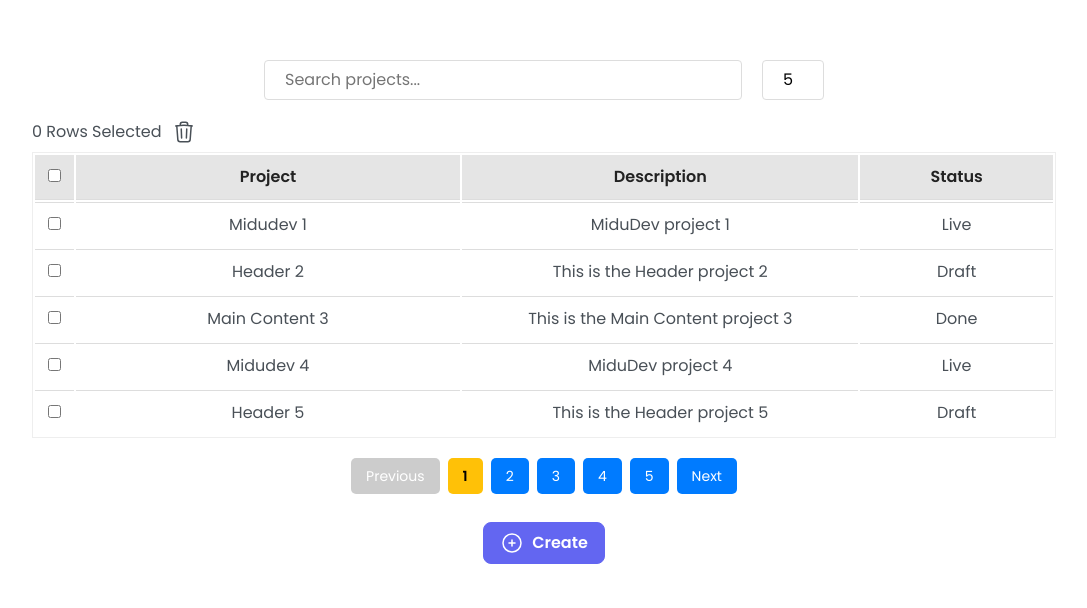
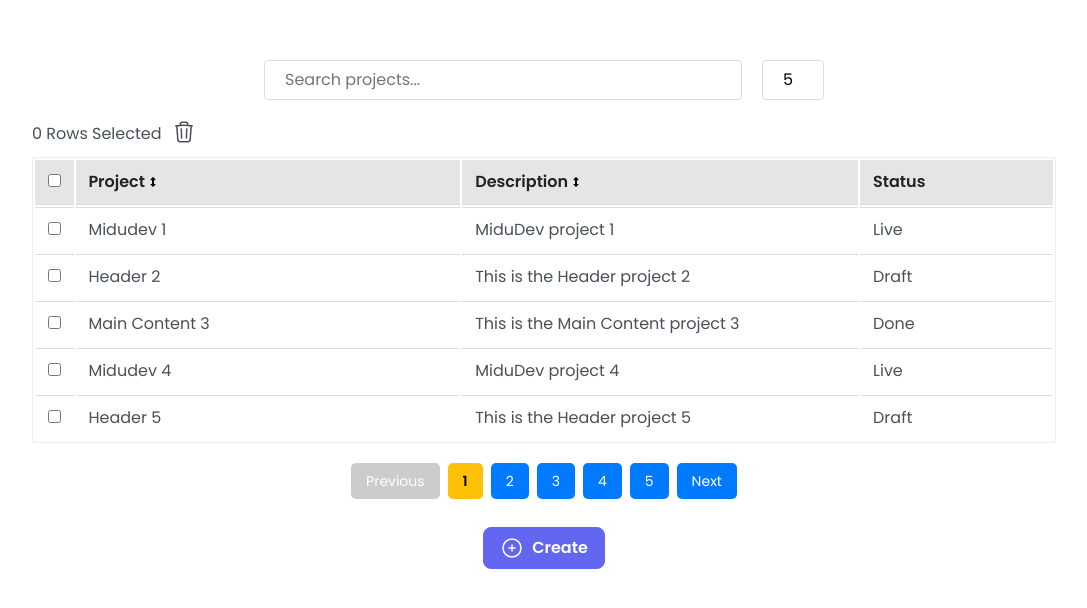
Before and after one commit to hilmisarioglu/react-table, a React (Create React App) app in the folder my-react-table/: page / in a window 1280 px wide. Shown: the part 160-768 px from the top of the page, without its empty margins (96-1183 px from the left). Built offline with nearby package versions, Linux system fonts and the light colour scheme.

Commit message:
icons added

```diff
--- a/my-react-table/src/components/Icons/Icons.jsx
+++ b/my-react-table/src/components/Icons/Icons.jsx
@@ -49,3 +49,34 @@ export const PlusIcon = () => (
     />
   </svg>
 );
+
+export const UpDown = () => (
+  <svg
+    xmlns="http://www.w3.org/2000/svg"
+    viewBox="0 0 256 512"
+    width="16px"
+    height="10px"
+  >
+    <path d="M145.6 7.7C141 2.8 134.7 0 128 0s-13 2.8-17.6 7.7l-104 112c-6.5 7-8.2 17.2-4.4 25.9S14.5 160 24 160H80V352H24c-9.5 0-18.2 5.7-22 14.4s-2.1 18.9 4.4 25.9l104 112c4.5 4.9 10.9 7.7 17.6 7.7s13-2.8 17.6-7.7l104-112c6.5-7 8.2-17.2 4.4-25.9s-12.5-14.4-22-14.4H176V160h56c9.5 0 18.2-5.7 22-14.4s2.1-18.9-4.4-25.9l-104-112z" />
+  </svg>
+);
+export const Up = () => (
+  <svg
+    xmlns="http://www.w3.org/2000/svg"
+    viewBox="0 0 320 512"
+    width="16px"
+    height="10px"
+  >
+    <path d="M318 177.5c3.8-8.8 2-19-4.6-26l-136-144C172.9 2.7 166.6 0 160 0s-12.9 2.7-17.4 7.5l-136 144c-6.6 7-8.4 17.2-4.6 26S14.4 192 24 192H96l0 288c0 17.7 14.3 32 32 32h64c17.7 0 32-14.3 32-32l0-288h72c9.6 0 18.2-5.7 22-14.5z" />
+  </svg>
+);
+export const Down = () => (
+  <svg
+    xmlns="http://www.w3.org/2000/svg"
+    viewBox="0 0 320 512"
+    width="16px"
+    height="10px"
+  >
+    <path d="M2 334.5c-3.8 8.8-2 19 4.6 26l136 144c4.5 4.8 10.8 7.5 17.4 7.5s12.9-2.7 17.4-7.5l136-144c6.6-7 8.4-17.2 4.6-26s-12.5-14.5-22-14.5l-72 0 0-288c0-17.7-14.3-32-32-32L128 0C110.3 0 96 14.3 96 32l0 288-72 0c-9.6 0-18.2 5.7-22 14.5z" />
+  </svg>
+);
--- a/my-react-table/src/components/table/Table/Table.jsx
+++ b/my-react-table/src/components/table/Table/Table.jsx
@@ -8,7 +8,7 @@ import { TrashIcon } from "../../Icons/Icons";
 
 export default function Table(props) {
   const { openModal, onEditData, onDeleteData, tableData, settings } = props;
-  const projects = tableData;
+  const projects = tableData || [];
   const [sortConfig, setSortConfig] = useState({
     key: null,
     direction: "",
@@ -34,6 +34,7 @@ export default function Table(props) {
   };
 
   const sortedObjects = useMemo(() => {
+    if (!projects.length) return [];
     let sortableProjects = [...projects];
     if (
       sortConfig.key &&
@@ -66,10 +67,14 @@ export default function Table(props) {
     onEditData(formState);
   };
 
+  const handleDeleteSelected = () => {
+    onDeleteData(selectedRows);
+  };
+
   const [currentPage, setCurrentPage] = useState(1);
   const [itemsPerPage, setItemsPerPage] = useState(5);
   const [columns, setColumns] = useState([]);
-  const pageOptions = settings[0].pageOptions;
+  const pageOptions = settings?.[0]?.pageOptions || [5, 10, 20];
   const lastItemIndex = currentPage * itemsPerPage;
   const firstItemIndex = lastItemIndex - itemsPerPage;
   const currentItems = filteredObjects.slice(firstItemIndex, lastItemIndex);
@@ -104,14 +109,14 @@ export default function Table(props) {
       setSelectedRows(newSelection);
     }
   };
+  useEffect(() => {
+    setSelectedRows([]);
+  }, [tableData]);
 
-  useEffect(() => {
-    console.log("selectedRows", selectedRows);
-  }, [selectedRows]);
+  if (!projects || projects.length === 0) {
+    return <div>Loading...</div>;
+  }
 
-  if (!projects) {
-    return <div>Loading</div>;
-  }
   return (
     <div className="table-container">
       <div className="search-container">
@@ -139,7 +144,9 @@ export default function Table(props) {
           {!selectedRows.length || selectedRows.length > 1 ? "s " : " "}
           Selected
         </span>{" "}
-        <TrashIcon />
+        <div onClick={handleDeleteSelected}>
+          <TrashIcon />
+        </div>
       </div>
       <table className="table">
         <THead
--- a/my-react-table/src/components/table/TableCell/TableCell.css
+++ b/my-react-table/src/components/table/TableCell/TableCell.css
@@ -3,6 +3,10 @@
     padding: 8px;
     cursor: pointer;
     transition: 0.3s;
+}
+
+.table-content{
+    text-align: left;
 }
 
 .edit-icon{
--- a/my-react-table/src/components/table/TableCell/TableCell.jsx
+++ b/my-react-table/src/components/table/TableCell/TableCell.jsx
@@ -52,7 +52,7 @@ const TableCell = (props) => {
           autoFocus
         />
       ) : (
-        <div>
+        <div className="table-content">
           {content}
           {hover && !isCurrentlyEdited && isEditable && (
             <span className="edit-icon" onClick={toggleEdit}>
--- a/my-react-table/src/components/table/TableHeaderCell/TableHeaderCell.css
+++ b/my-react-table/src/components/table/TableHeaderCell/TableHeaderCell.css
@@ -0,0 +1,3 @@
+.table-column-header{
+    text-align: left;
+}
--- a/my-react-table/src/components/table/TableHeaderCell/TableHeaderCell.jsx
+++ b/my-react-table/src/components/table/TableHeaderCell/TableHeaderCell.jsx
@@ -1,14 +1,23 @@
 import React from "react";
 import PropTypes from "prop-types";
 import "./TableHeaderCell.css";
+import { Up, Down, UpDown } from "../../Icons/Icons";
 
 const TableHeaderCell = (props) => {
-  const { label, columnWidth, sortConfig, onHeaderCellClick,showSortArrowIcon } = props;
+  const {
+    label,
+    columnWidth,
+    sortConfig,
+    onHeaderCellClick,
+    showSortArrowIcon,
+  } = props;
 
+  console.log('sortConfig',sortConfig);
+  console.log('showSortArrowIcon',showSortArrowIcon);
   const getSortIcon = () => {
-    if (!sortConfig || !sortConfig.direction || !showSortArrowIcon)
-      return null;
-    return sortConfig.direction === "ascending" ? "▲" : "▼";
+    if (showSortArrowIcon) return <UpDown/>;
+    else if (!sortConfig || !sortConfig.direction || !showSortArrowIcon) return null;
+    return sortConfig.direction === "ascending" ? <Up/> : <Down/>;
   };
 
   const sortIcon = getSortIcon();
--- a/my-react-table/src/hooks/useData.js
+++ b/my-react-table/src/hooks/useData.js
@@ -18,7 +18,7 @@ export function useData() {
 
   const handleDelete = (id) => {
     removeProject(id);
-    alert("Project has been deleted");
+    // alert("Project has been deleted");
   };
 
   const onSubmit = (formState) => {
--- a/my-react-table/src/store/slices/slice.js
+++ b/my-react-table/src/store/slices/slice.js
@@ -194,8 +194,8 @@ export const projectsSlice = createSlice({
       state.objects.push({ id, ...action.payload });
     },
     deleteProject: (state, action) => {
-      const id = action.payload;
-      return state.objects.filter((item) => item.id !== id);
+      const ids = action.payload;
+      state.objects = state.objects.filter((item) => !ids.includes(item.id));
     },
     updateProject: (state, action) => {
       const id = action.payload.id;
--- a/package.json
+++ /dev/null
@@ -1,5 +0,0 @@
-{
-  "dependencies": {
-    "prop-types": "^15.8.1"
-  }
-}
```
Also changed, not shown: 1 other file (tests, documents, lock files or other folders).
